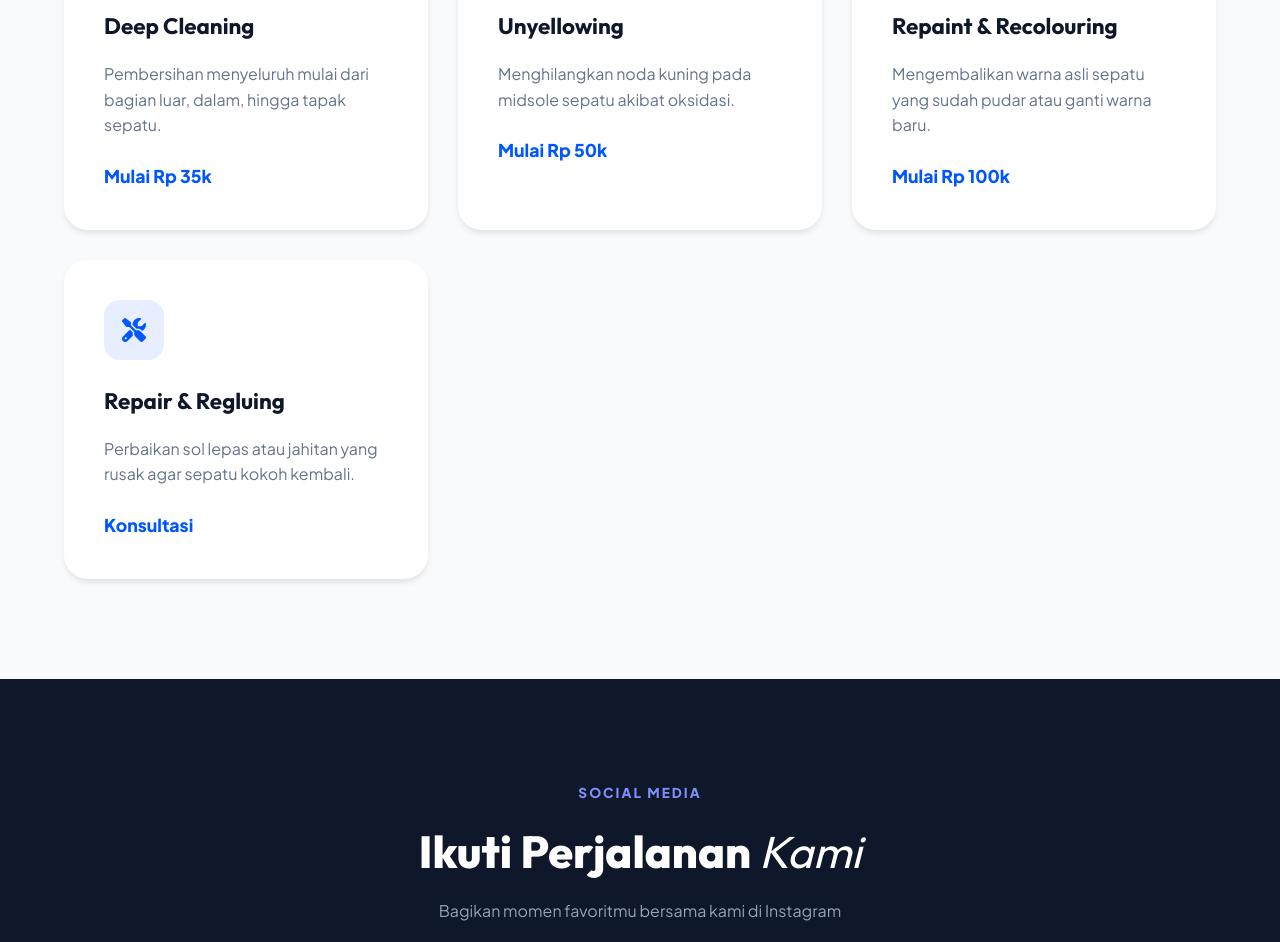
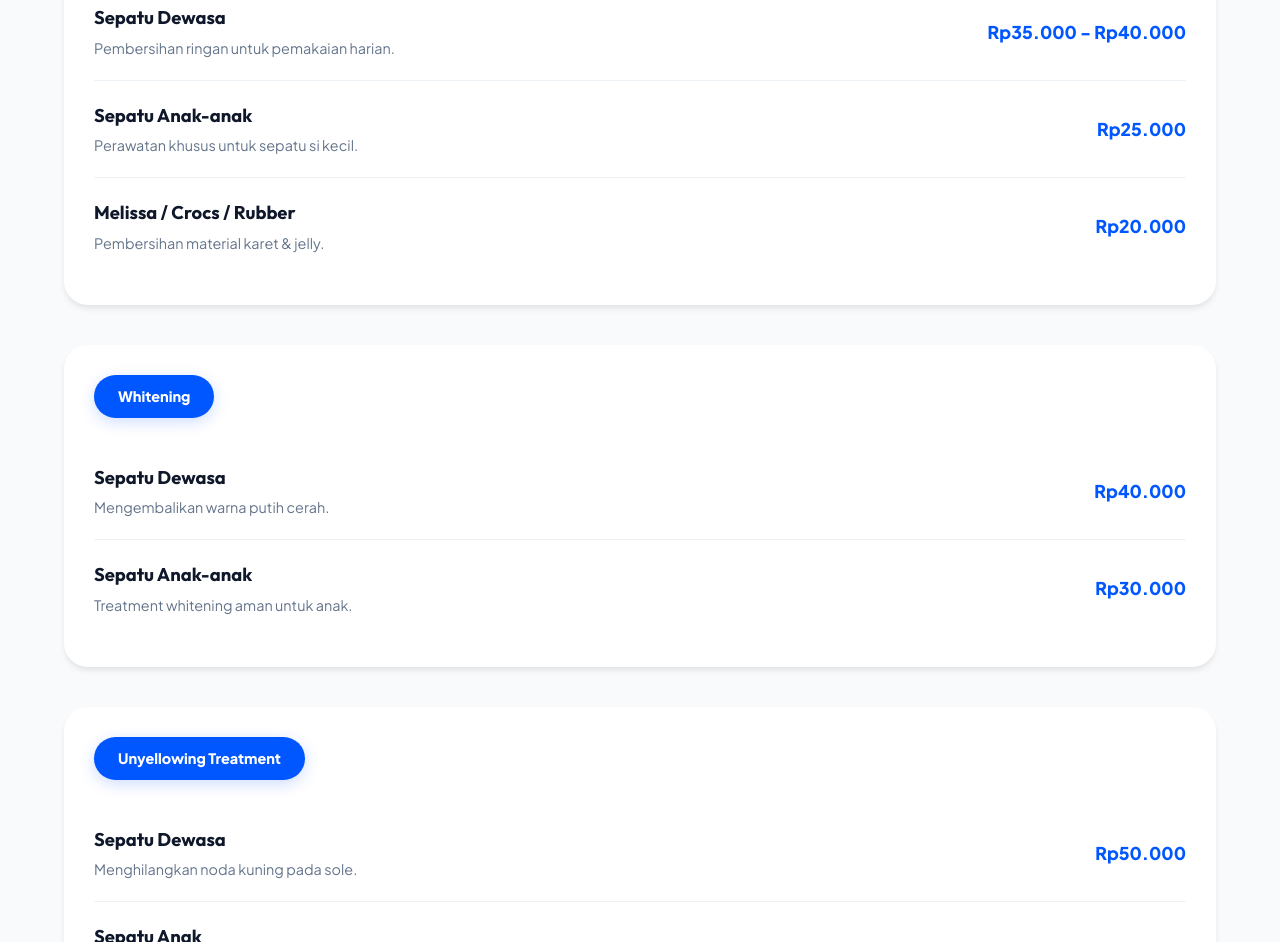
Before and after one commit to tehkotak88/MR-WASH, a website built with Vite: page Website-Sistem-Informasi-Umkm-Mr-wash-main/index.html in a window 1280 px wide. Shown: the part 2289-3231 px from the top of the page. Built offline with nearby package versions, Linux system fonts and the light colour scheme; files whose address does not match are found by name.

Commit message:
feat: restore detailed price list and descriptions from old site

```diff
--- a/Website-Sistem-Informasi-Umkm-Mr-wash-main/index.html
+++ b/Website-Sistem-Informasi-Umkm-Mr-wash-main/index.html
@@ -117,37 +117,94 @@
   <section id="services" class="services">
     <div class="container">
       <div class="section-header">
-        <span class="subtitle">Layanan Kami</span>
-        <h2>Kualitas Premium Untuk Sepatu Anda</h2>
+        <span class="subtitle">Price List</span>
+        <h2>Layanan & Harga</h2>
       </div>
-      <div class="services-grid">
-        <!-- Service 1 -->
-        <div class="service-card" data-aos="fade-up">
-          <div class="service-icon"><i class="fas fa-soap"></i></div>
-          <h3>Deep Cleaning</h3>
-          <p>Pembersihan menyeluruh mulai dari bagian luar, dalam, hingga tapak sepatu.</p>
-          <span class="price">Mulai Rp 35k</span>
+
+      <div class="price-list-container">
+        <div class="price-category">
+          <div class="category-header">Basic Clean</div>
+          <div class="price-table">
+            <div class="price-row">
+              <div class="price-info">
+                <h3>Sepatu Dewasa</h3>
+                <p>Pembersihan ringan untuk pemakaian harian.</p>
+              </div>
+              <div class="price-value">Rp35.000 - Rp40.000</div>
+            </div>
+            <div class="price-row">
+              <div class="price-info">
+                <h3>Sepatu Anak-anak</h3>
+                <p>Perawatan khusus untuk sepatu si kecil.</p>
+              </div>
+              <div class="price-value">Rp25.000</div>
+            </div>
+            <div class="price-row">
+              <div class="price-info">
+                <h3>Melissa / Crocs / Rubber</h3>
+                <p>Pembersihan material karet & jelly.</p>
+              </div>
+              <div class="price-value">Rp20.000</div>
+            </div>
+          </div>
         </div>
-        <!-- Service 2 -->
-        <div class="service-card" data-aos="fade-up" data-aos-delay="100">
-          <div class="service-icon"><i class="fas fa-sun"></i></div>
-          <h3>Unyellowing</h3>
-          <p>Menghilangkan noda kuning pada midsole sepatu akibat oksidasi.</p>
-          <span class="price">Mulai Rp 50k</span>
+
+        <div class="price-category">
+          <div class="category-header">Whitening</div>
+          <div class="price-table">
+            <div class="price-row">
+              <div class="price-info">
+                <h3>Sepatu Dewasa</h3>
+                <p>Mengembalikan warna putih cerah.</p>
+              </div>
+              <div class="price-value">Rp40.000</div>
+            </div>
+            <div class="price-row">
+              <div class="price-info">
+                <h3>Sepatu Anak-anak</h3>
+                <p>Treatment whitening aman untuk anak.</p>
+              </div>
+              <div class="price-value">Rp30.000</div>
+            </div>
+          </div>
         </div>
-        <!-- Service 3 -->
-        <div class="service-card" data-aos="fade-up" data-aos-delay="200">
-          <div class="service-icon"><i class="fas fa-paint-brush"></i></div>
-          <h3>Repaint & Recolouring</h3>
-          <p>Mengembalikan warna asli sepatu yang sudah pudar atau ganti warna baru.</p>
-          <span class="price">Mulai Rp 100k</span>
+
+        <div class="price-category">
+          <div class="category-header">Unyellowing Treatment</div>
+          <div class="price-table">
+            <div class="price-row">
+              <div class="price-info">
+                <h3>Sepatu Dewasa</h3>
+                <p>Menghilangkan noda kuning pada sole.</p>
+              </div>
+              <div class="price-value">Rp50.000</div>
+            </div>
+            <div class="price-row">
+              <div class="price-info">
+                <h3>Sepatu Anak</h3>
+                <p>Unyellowing khusus ukuran kecil.</p>
+              </div>
+              <div class="price-value">Rp25.000</div>
+            </div>
+          </div>
         </div>
-        <!-- Service 4 -->
-        <div class="service-card" data-aos="fade-up" data-aos-delay="300">
-          <div class="service-icon"><i class="fas fa-tools"></i></div>
-          <h3>Repair & Regluing</h3>
-          <p>Perbaikan sol lepas atau jahitan yang rusak agar sepatu kokoh kembali.</p>
-          <span class="price">Konsultasi</span>
+      </div>
+
+      <div class="pricing-estimation">
+        <div class="section-header" style="margin-top: 60px; margin-bottom: 30px;">
+          <span class="subtitle">Paket & Estimasi</span>
+        </div>
+        <div class="estimation-grid">
+          <div class="estimation-card">
+            <h3>Basic Clean</h3>
+            <p>Cocok untuk penggunaan harian & noda ringan.</p>
+            <span class="eta">Estimasi: 1–2 hari</span>
+          </div>
+          <div class="estimation-card">
+            <h3>Deep Clean</h3>
+            <p>Pembersihan menyeluruh upper hingga outsole.</p>
+            <span class="eta">Estimasi: 2–3 hari</span>
+          </div>
         </div>
       </div>
     </div>
--- a/Website-Sistem-Informasi-Umkm-Mr-wash-main/styles.css
+++ b/Website-Sistem-Informasi-Umkm-Mr-wash-main/styles.css
@@ -406,77 +406,102 @@ section {
     color: var(--white);
 }
 
-/* Services */
+/* Services & Price List */
 .services {
     background: var(--bg-light);
 }
 
-.services-grid {
+.price-list-container {
     display: grid;
-    grid-template-columns: repeat(auto-fit, minmax(280px, 1fr));
-    gap: 30px;
+    gap: 40px;
 }
 
-.service-card {
+.price-category {
     background: var(--white);
-    padding: 40px;
     border-radius: var(--radius-lg);
+    padding: 30px;
     box-shadow: var(--shadow-sm);
-    transition: 0.4s;
-    position: relative;
-    overflow: hidden;
 }
 
-.service-card::before {
-    content: '';
-    position: absolute;
-    top: 0;
-    left: 0;
-    width: 100%;
-    height: 4px;
+.category-header {
+    display: inline-block;
     background: var(--primary);
-    transform: scaleX(0);
-    transition: 0.4s;
-    transform-origin: left;
+    color: var(--white);
+    padding: 10px 24px;
+    border-radius: 99px;
+    font-weight: 800;
+    font-size: 0.9rem;
+    margin-bottom: 25px;
+    box-shadow: 0 4px 15px rgba(0, 86, 255, 0.2);
 }
 
-.service-card:hover {
-    transform: translateY(-10px);
-    box-shadow: var(--shadow-lg);
+.price-table {
+    display: flex;
+    flex-direction: column;
 }
 
-.service-card:hover::before {
-    transform: scaleX(1);
+.price-row {
+    display: flex;
+    justify-content: space-between;
+    align-items: center;
+    padding: 20px 0;
+    border-bottom: 1px solid #edf2f7;
 }
 
-.service-icon {
-    width: 60px;
-    height: 60px;
-    background: var(--primary-light);
-    color: var(--primary);
-    display: flex;
-    align-items: center;
-    justify-content: center;
-    border-radius: 16px;
-    font-size: 1.5rem;
-    margin-bottom: 24px;
+.price-row:last-child {
+    border-bottom: none;
 }
 
-.service-card h3 {
+.price-info h3 {
     font-family: var(--font-heading);
-    font-size: 1.4rem;
-    margin-bottom: 16px;
+    font-size: 1.15rem;
+    margin-bottom: 4px;
 }
 
-.service-card p {
+.price-info p {
     color: var(--text-muted);
-    margin-bottom: 24px;
+    font-size: 0.9rem;
+    margin: 0;
 }
 
-.service-card .price {
+.price-value {
     font-weight: 800;
     color: var(--primary);
     font-size: 1.1rem;
+    text-align: right;
+}
+
+/* Estimation Section */
+.estimation-grid {
+    display: grid;
+    grid-template-columns: repeat(auto-fit, minmax(280px, 1fr));
+    gap: 24px;
+}
+
+.estimation-card {
+    background: var(--white);
+    padding: 30px;
+    border-radius: var(--radius-md);
+    border-left: 5px solid var(--primary);
+    box-shadow: var(--shadow-sm);
+}
+
+.estimation-card h3 {
+    font-family: var(--font-heading);
+    font-size: 1.3rem;
+    margin-bottom: 10px;
+}
+
+.estimation-card p {
+    color: var(--text-muted);
+    margin-bottom: 15px;
+}
+
+.estimation-card .eta {
+    display: block;
+    font-weight: 700;
+    color: var(--primary);
+    font-size: 0.95rem;
 }
 
 /* Instagram Gallery Section */
```
